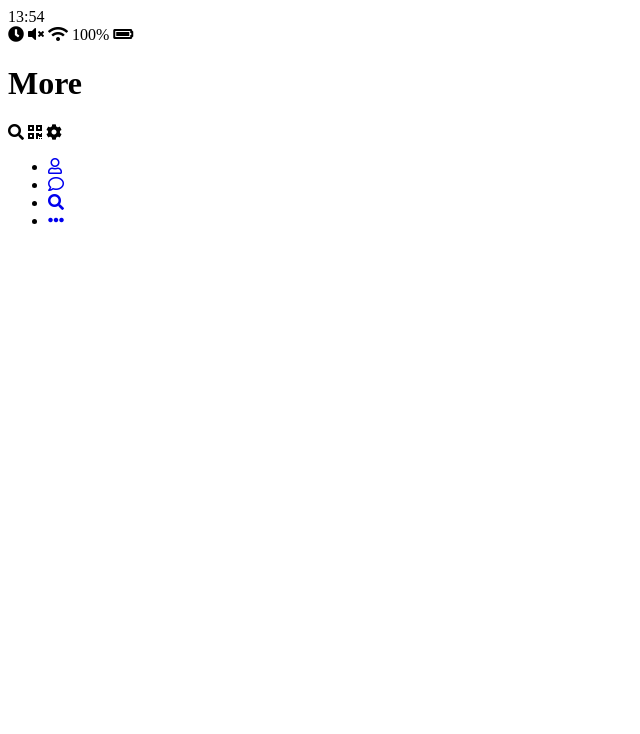
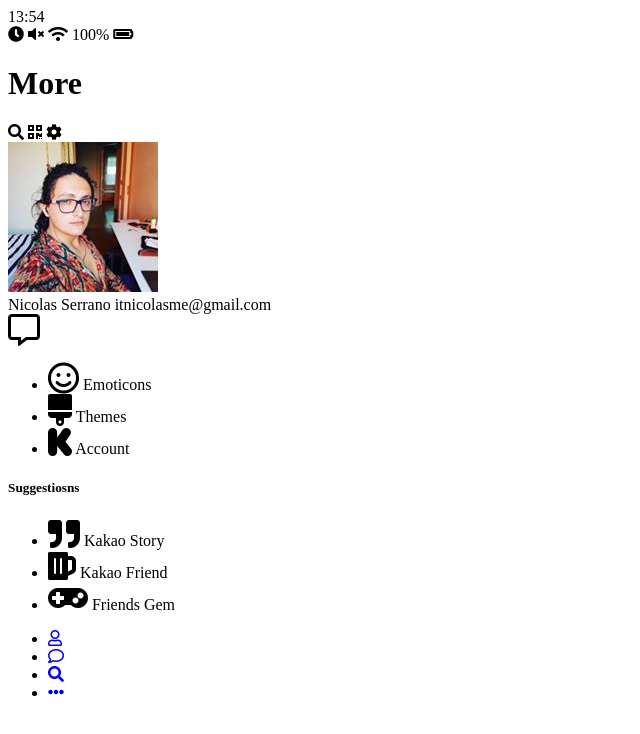
Before and after one commit to Ratchet777/kakao-clone-v2, a plain HTML site: page more.html in a window 1280 px wide. Shown: the whole page, without its empty margins (0-640 px from the left). Drawn offline with Linux system fonts and the light colour scheme.

Commit message:
More Screen

```diff
--- a/more.html
+++ b/more.html
@@ -40,6 +40,75 @@
         </span>
       </div>
     </header>
+    <main class="more">
+      <header class="more__header">
+        <div class="friends__friend friend--lg">
+          <div class="friend__column">
+            <img src="images/avatar.jpg" class="g-avatar friend__avatar" />
+            <div class="friend__content">
+              <span class="friend__name">
+                Nicolas Serrano
+              </span>
+              <span class="fried__status">
+                itnicolasme@gmail.com
+              </span>
+            </div>
+          </div>
+          <div class="friend__column">
+            <i class="far fa-comment-alt fa-2x"></i>
+          </div>
+        </div>
+        <ul class="more__btn-list">
+          <li class="more__btn">
+            <span class="more__btn-icon">
+              <i class="far fa-smile fa-2x"></i>
+            </span>
+            <span class="more__btn-title">
+              Emoticons
+            </span>
+          </li>
+          <li class="more__btn">
+            <span class="more__btn-icon">
+              <i class="fas fa-brush fa-2x"></i>
+            </span>
+            <span class="more__btn-title">
+              Themes
+            </span>
+          </li>
+          <li class="more__btn">
+            <span class="more__btn-icon">
+              <i class="fab fa-kickstarter-k fa-2x"></i>
+            </span>
+            <span class="more__btn-title">
+              Account
+            </span>
+          </li>
+        </ul>
+      </header>
+      <section class="more__suggestions">
+        <h5 class="more__title">Suggestiosns</h5>
+        <ul class="more__suggestions-list">
+          <li class="more__suggestion suggestion">
+            <span class="suggettion__icon">
+              <i class="fas fa-quote-right fa-2x"></i>
+            </span>
+            <span class="suggetion__title">Kakao Story</span>
+          </li>
+          <li class="more__suggestion suggestion">
+            <span class="suggettion__icon">
+              <i class="fas fa-beer fa-2x"></i>
+            </span>
+            <span class="suggetion__title">Kakao Friend</span>
+          </li>
+          <li class="more__suggestion suggestion">
+            <span class="suggettion__icon">
+              <i class="fas fa-gamepad fa-2x"></i>
+            </span>
+            <span class="suggetion__title">Friends Gem</span>
+          </li>
+        </ul>
+      </section>
+    </main>
     <nav class="nav">
       <ul class="nav__list">
         <li class="nav__list-item">
```
